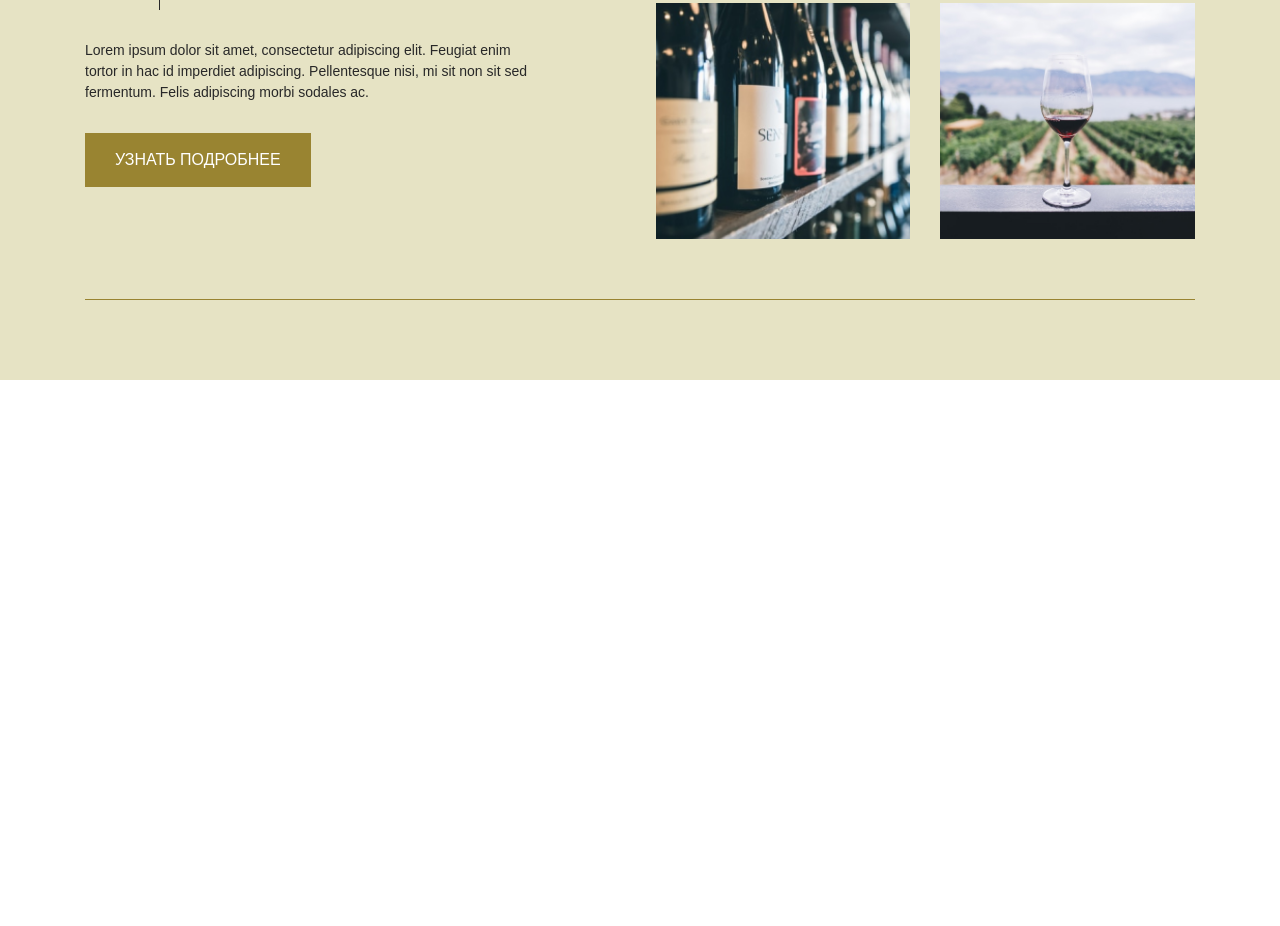
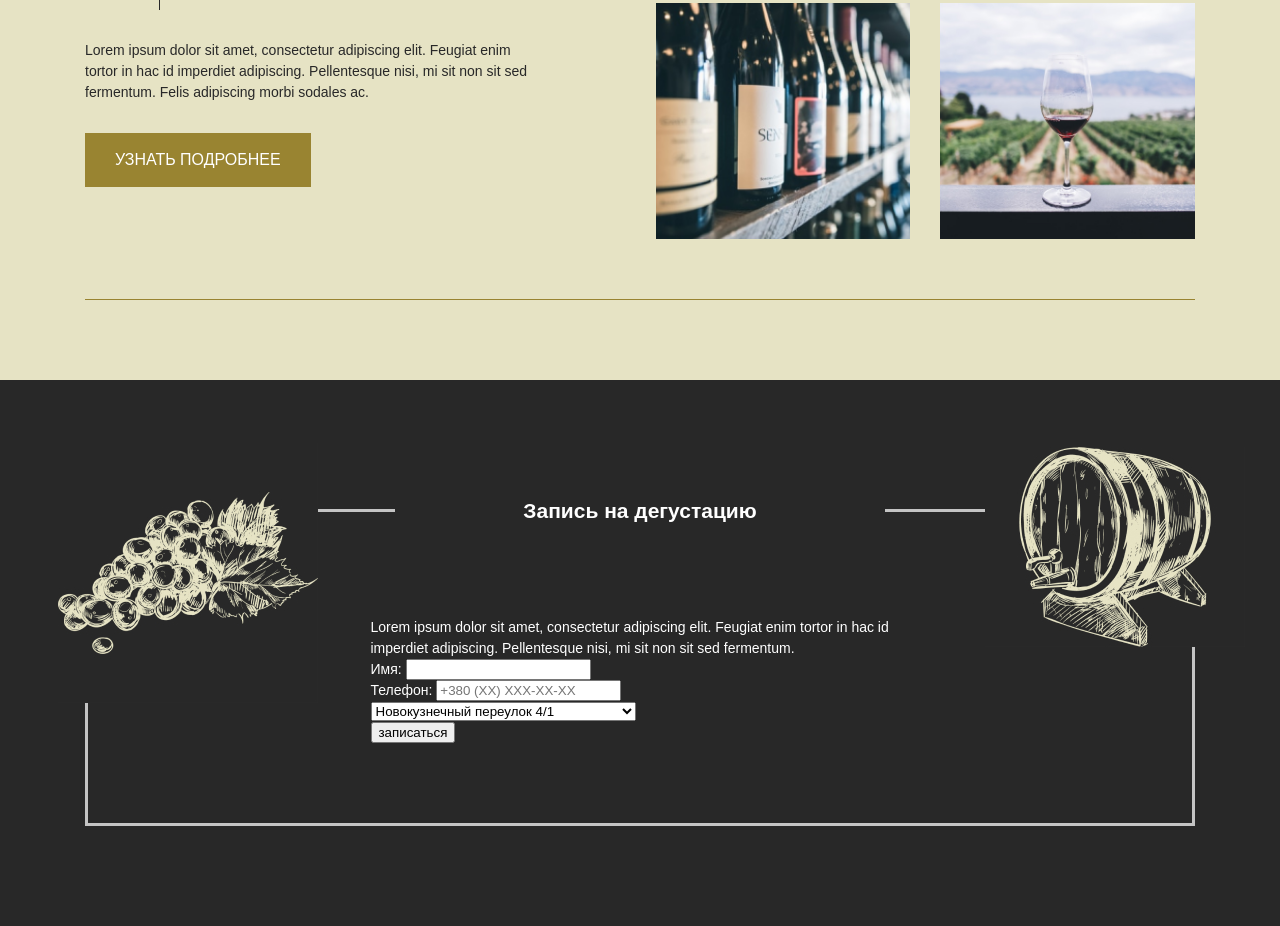
Before and after one commit to bcherepakha/fe2804, a plain HTML site: page Lesson1/index.html in a window 1280 px wide. Shown: the part 2305-3231 px from the top of the page. Before the commit the page ends 2685 px from the top, so only its background shows below. Drawn offline with Linux system fonts and the light colour scheme; a web font is replaced by a local one.

Commit message:
Lesson 3

```diff
--- a/Lesson1/index.html
+++ b/Lesson1/index.html
@@ -107,5 +107,54 @@
             </div>
         </div>
     </article>
+    <article class="degustation">
+        <form class="degustation__form">
+            <h2 class="degustation__title">Запись на дегустацию</h2>
+            <div class="degustation__row">
+                Lorem ipsum dolor sit amet, consectetur adipiscing elit. Feugiat enim tortor in hac id imperdiet adipiscing. Pellentesque nisi, mi sit non sit sed fermentum.
+            </div>
+
+            <div class="degustation__row">
+                <div>
+                    <label>
+                        Имя:
+                        <input
+                            required
+                            type="text"
+                            name="name"/>
+                    </label>
+                </div>
+
+                <div>
+                    <label>
+                        Телефон:
+                        <input
+                            required
+                            type="tel"
+                            name="phone"
+                            placeholder="+380 (ХХ) ХХХ-ХХ-ХХ" />
+                    </label>
+                </div>
+            </div>
+
+            <div class="degustation__row">
+                <select required name="place">
+                    <option value="Новокузнечный переулок 4/1">
+                        Новокузнечный переулок 4/1
+                    </option>
+                    <option value="2">
+                        Бутик на Невском 103
+                    </option>
+                    <option value="3">
+                        Ближайшая дегустация в любом месте
+                    </option>
+                </select>
+            </div>
+
+            <div class="degustation__row">
+                <button type="submit">записаться</button>
+            </div>
+        </form>
+    </article>
 </body>
 </html>
--- a/Lesson1/style.css
+++ b/Lesson1/style.css
@@ -291,6 +291,8 @@ a:focus {
 }
 
 .annotation__title {
+    position: relative;
+
     margin: 0 auto 80px;
 
     max-width: 736px;
@@ -304,9 +306,23 @@ a:focus {
     line-height: 1.5;
 }
 
-/* TODO: add after position lessons */
 .annotation__title::after {
     content: '';
+
+    position: absolute;
+    bottom: -40px;
+    left: 50%;
+    /* left: calc((100% - 200px) / 2); */
+    /* left: 39.13%; */
+
+    display: block;
+    box-sizing: border-box;
+
+    /* width: 21.74%; */
+    width: 200px;
+    border-top: 1px solid #FFFFFF;
+
+    transform: translateX(-50%);
 }
 
 .annotation__description {
@@ -366,7 +382,7 @@ a:focus {
 }
 
 .collection__title {
-    /* h2 / 36b */
+    position: relative;
 
     font-family: 'Playfair Display', serif;
     font-style: normal;
@@ -376,6 +392,21 @@ a:focus {
 
     max-width: 300px;
     margin: 30px 0 60px;
+}
+
+.collection__title::after {
+    position: absolute;
+    bottom: -30px;
+    left: 0;
+
+    display: block;
+    box-sizing: border-box;
+
+    width: 160px;
+
+    content: '';
+
+    border-top: 1px solid #282828;
 }
 
 .collection__description {
@@ -469,3 +500,77 @@ a:focus {
 
     display: block;
 }
+
+.degustation {
+    background: #282828;
+    padding: 129px 24px 100px;
+
+    display: flex;
+    justify-content: center;
+}
+
+.degustation__form {
+    position: relative;
+
+    box-sizing: border-box;
+    max-width: 1110px;
+    flex: 0 0 100%;
+
+    display: flex;
+    flex-direction: column;
+    align-items: center;
+
+    padding: 105px 0 80px;
+
+    border: 3px solid #C4C4C4;
+}
+
+.degustation__form::before {
+    content: '';
+
+    position: absolute;
+    top: -69px;
+    left: -30px;
+
+    width: 260px;
+    height: 260px;
+
+    background: #282828 url('img/formleft.jpg') center center no-repeat;
+    background-size: contain;
+}
+
+.degustation__form::after {
+    content: '';
+
+    position: absolute;
+    top: -65px;
+    right: -53px;
+
+    width: 260px;
+    height: 200px;
+
+    background: #282828 url('img/formright.jpg') center center no-repeat;
+    background-size: contain;
+}
+
+.degustation__row {
+    max-width: 539px;
+    width: 100%;
+}
+
+.degustation__title {
+    position: absolute;
+    top: 0;
+    left: 50%;
+
+    transform: translateX(-50%) translateY(-1px) translateY(-50%);
+
+    width: 100%;
+    max-width: 490px;
+
+    text-align: center;
+
+    background: #282828;
+
+    margin: 0;
+}
```
Also changed, not shown: Lesson1/img/formleft.jpg (added), Lesson1/img/formright.jpg (added), Lesson3/README.md (added).
